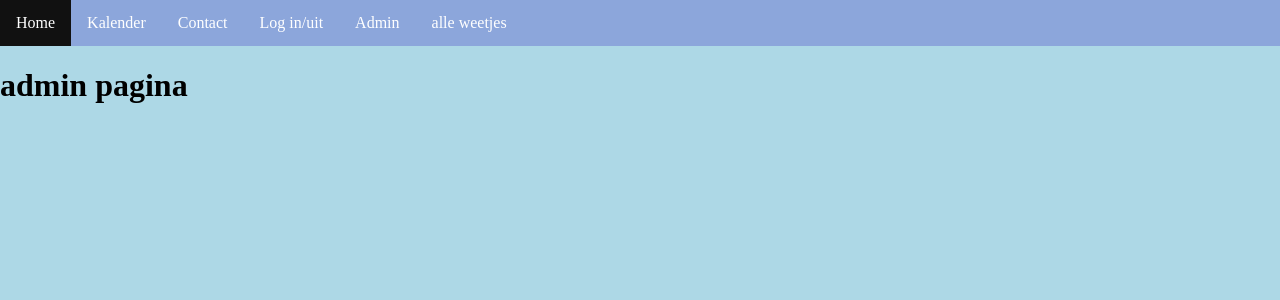
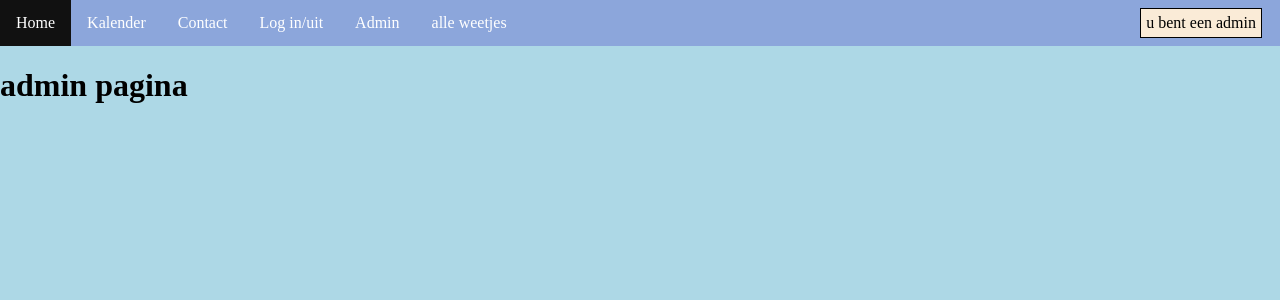
Before and after one commit to evgenyvh/KnowItAll, a PHP site: page /admin.php in a window 1280 px wide. Shown: the top 300 px of the page. Run offline with PHP 8.4, Linux system fonts and the light colour scheme; a user stored in the database is signed in.

Commit message:
aanpassingen admin

```diff
--- a/admin.php
+++ b/admin.php
@@ -6,13 +6,13 @@
  * Time: 11:21
  */
 session_start();
-if(isset($_SESSION['admin']) && $_SESSION['admin'] == 1) {
-    $melding = "u bent een admin en mag hier zijn";
-}else{
-    header('location: InlogRegister/login.php');
+if (isset($_SESSION["admin"]) && $_SESSION["admin"] === 1){
+    $meldingadmin = sprintf( "<div style='position: absolute; right: 10px; border: solid 1px black; background-color: antiquewhite; margin: 8px; padding: 5px;'>u bent een admin</div>");
 }
 
-
+else{
+    header("location: InlogRegister /login.php");
+}
 
 
 
@@ -38,6 +38,7 @@ if(isset($_SESSION['admin']) && $_SESSION['admin'] == 1) {
         <li><a href="InlogRegister/login.php">Log in/uit</a></li>
         <li><a href="admin.php">Admin</a></li>
         <li><a href="alleweetjes.php">alle weetjes</a></li>
+        <?=$meldingadmin?>
     </ul>
 </header>
 <body>
--- a/alleweetjes.php
+++ b/alleweetjes.php
@@ -11,7 +11,7 @@ if (isset($_SESSION["admin"]) && $_SESSION["admin"] === 1){
 }
 
 else{
-    header("location: login.php");
+    header("location: InlogRegister/login.php");
 }
 
 
--- a/index.php
+++ b/index.php
@@ -9,7 +9,6 @@ $TBname = "weetje";
 $melding = null;
 $admin = false;
 $meldingadmin = null;
-
 
 
 if (isset($_SESSION["admin"]) && $_SESSION["admin"] === 1){
--- a/kalender.php
+++ b/kalender.php
@@ -1,4 +1,5 @@
 <?php
+
 // Set your timezone
 date_default_timezone_set('Asia/Tokyo');
 // Get prev & next month
```
